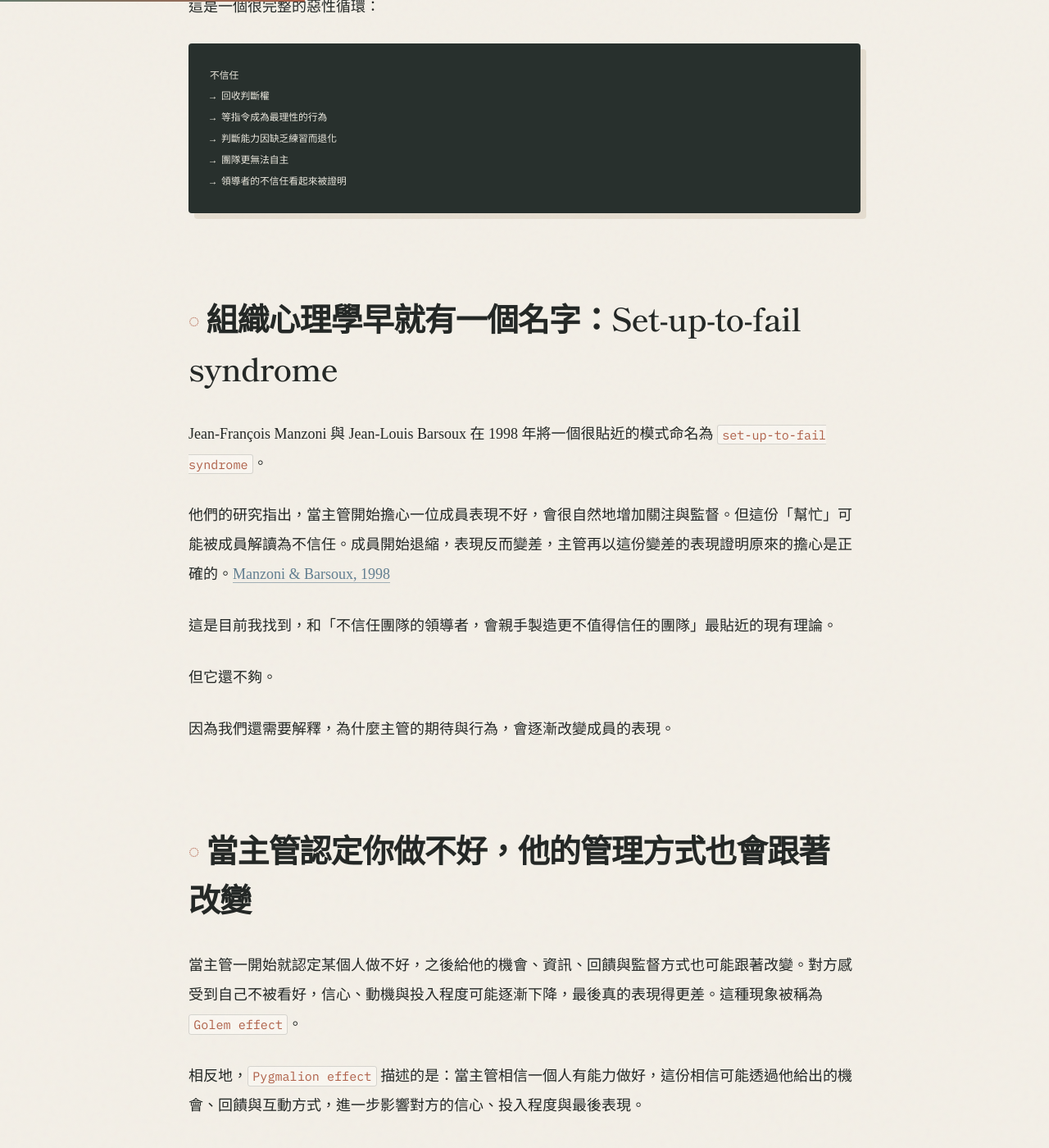
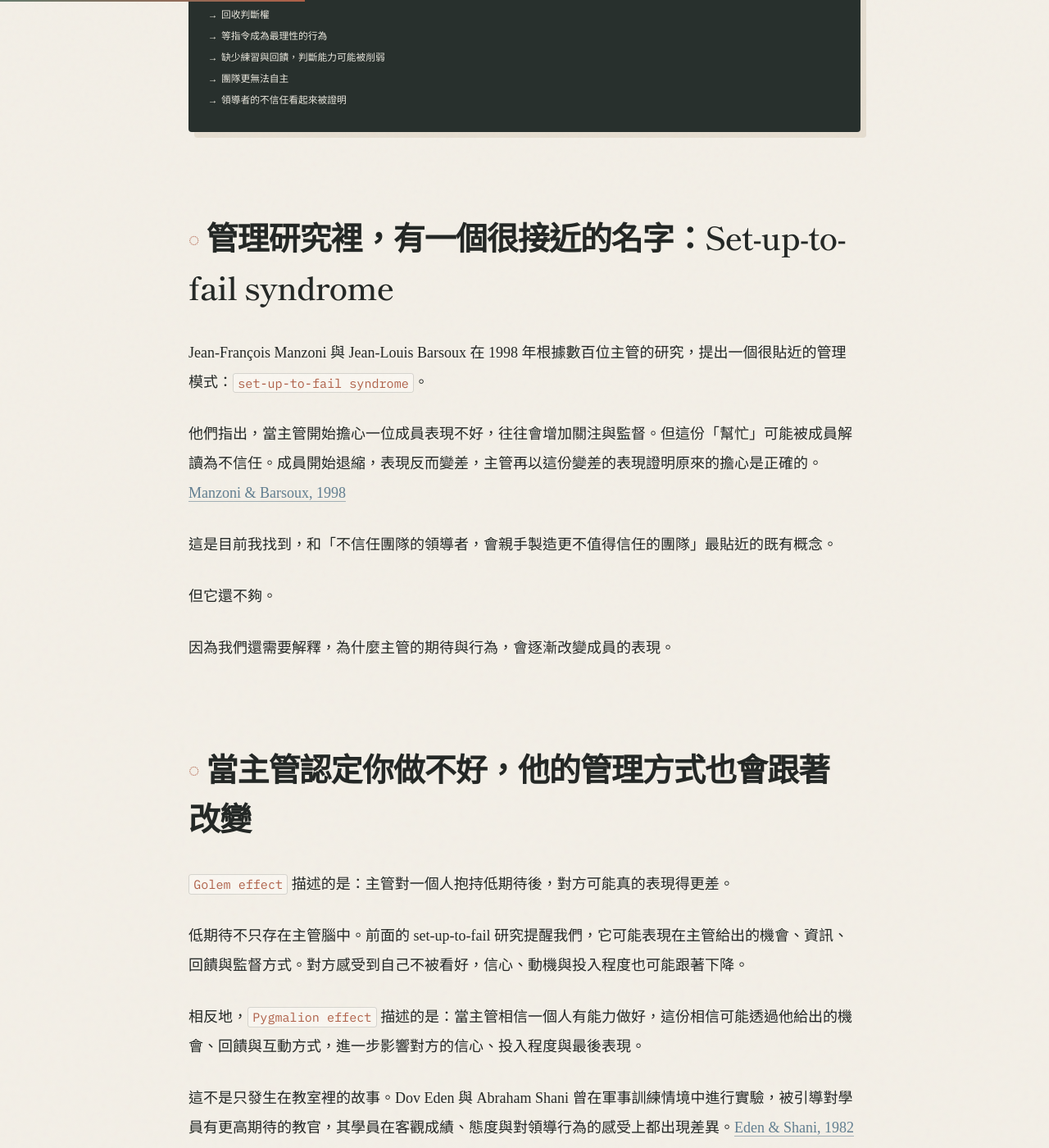
Before and after one commit to coomySF/coomySF.github.io, a Jekyll site: the page built from _posts/2026-08-05-distrust-creates-passive-teams.md, in a window 1280 px wide and 1400 px high, scrolled down 2904 px. Shown: the whole window at 82% size. Built offline with Jekyll 4.4.1, drawn with Linux system fonts in a browser that asks for light colours; some of the changed text lies outside the part shown.

Commit message:
refine article language and evidence boundaries

````diff
--- a/_posts/2026-08-05-distrust-creates-passive-teams.md
+++ b/_posts/2026-08-05-distrust-creates-passive-teams.md
@@ -8,17 +8,17 @@
   type: BlogPosting
 ---
 
-AI 剛開始起步的時候，我在面試人才就已經隱約意識到一件事：
+AI 剛起步時，我在面試人才的過程中就隱約意識到一件事：
 
 未來團隊最缺的人，可能不是技術能力最強的人，也不是溝通能力最強的人。
 
-而是那種能夠看見團隊問題，從自我價值向外擴展到團隊價值，並且會滾動實驗、重新配置資源，帶團隊突破困境的人。
+我更在意另一種人：他不只把自己的事做好，還會看見團隊卡在哪裡，試著換分工、換方法，讓其他人也能往前。
 
 這只是我當時面試人的判斷。可惜那時沒有持續記錄這些候選人後來的發展，所以我無法證明，當初看中的這種人，後來真的為團隊帶來了更大的影響。
 
 但 AI 越來越成熟後，我反而越常回想起這個判斷。
 
-因為當執行能力被 AI 大量擴充，真正稀缺的往往不再是「怎麼做」，而是：
+當 AI 把一個人的執行能力放大，真正稀缺的往往不再是「怎麼做」，而是：
 
 - 現在值得解的問題是什麼？
 - 有哪些方法可以解？
@@ -28,9 +28,7 @@
 
 知道的解法多，只代表手上的選項多。真正的決策力，是在資訊不足、資源有限、結果不確定的時候，判斷現在該選哪一條路，並承擔放棄其他選項的代價。
 
-而決策力再往上一層，就不只是自己選對。
-
-而是讓團隊下一次遇到類似問題時，更知道該怎麼判斷。
+更稀缺的是，一個人的判斷能不能留下來，讓團隊下次遇到類似問題時，也知道該怎麼選。
 
 ## 我們一邊抱怨團隊不思考，一邊收走他們思考的權利
 
@@ -48,9 +46,9 @@
 
 **在我們急著評價這個人以前，這個團隊真的允許他做判斷嗎？**
 
-如果所有局部決策都需要往上請示，自己做判斷會提高犯錯的風險，但是等指令幾乎不會被罵，那麼等指令其實才是最理性的選擇。
+如果所有局部決策都需要往上請示，自己做判斷一旦出錯就容易被責怪，等指令卻幾乎不會出事，那麼等待其實才是最理性的選擇。
 
-久了以後，成員不只是不願意做判斷，而是連判斷的能力都會因為長期沒有練習與 feedback，慢慢退化。
+我更擔心的是，成員長期缺少練習與 feedback，連判斷能力都可能逐漸被削弱。
 
 團隊會開始表現得更被動、更依賴、更無法獨立運作。
 
@@ -60,24 +58,24 @@
 
 於是進一步回收決策權。
 
-這是一個很完整的惡性循環：
+把前面的行為串起來，我目前看到的循環是：
 
 ```text
 不信任
 → 回收判斷權
 → 等指令成為最理性的行為
-→ 判斷能力因缺乏練習而退化
+→ 缺少練習與回饋，判斷能力可能被削弱
 → 團隊更無法自主
 → 領導者的不信任看起來被證明
 ```
 
-## 組織心理學早就有一個名字：Set-up-to-fail syndrome
+## 管理研究裡，有一個很接近的名字：Set-up-to-fail syndrome
 
-Jean-François Manzoni 與 Jean-Louis Barsoux 在 1998 年將一個很貼近的模式命名為 `set-up-to-fail syndrome`。
+Jean-François Manzoni 與 Jean-Louis Barsoux 在 1998 年根據數百位主管的研究，提出一個很貼近的管理模式：`set-up-to-fail syndrome`。
 
-他們的研究指出，當主管開始擔心一位成員表現不好，會很自然地增加關注與監督。但這份「幫忙」可能被成員解讀為不信任。成員開始退縮，表現反而變差，主管再以這份變差的表現證明原來的擔心是正確的。[Manzoni & Barsoux, 1998](https://pubmed.ncbi.nlm.nih.gov/10177860/)
+他們指出，當主管開始擔心一位成員表現不好，往往會增加關注與監督。但這份「幫忙」可能被成員解讀為不信任。成員開始退縮，表現反而變差，主管再以這份變差的表現證明原來的擔心是正確的。[Manzoni & Barsoux, 1998](https://pubmed.ncbi.nlm.nih.gov/10177860/)
 
-這是目前我找到，和「不信任團隊的領導者，會親手製造更不值得信任的團隊」最貼近的現有理論。
+這是目前我找到，和「不信任團隊的領導者，會親手製造更不值得信任的團隊」最貼近的既有概念。
 
 但它還不夠。
 
@@ -85,7 +83,9 @@
 
 ## 當主管認定你做不好，他的管理方式也會跟著改變
 
-當主管一開始就認定某個人做不好，之後給他的機會、資訊、回饋與監督方式也可能跟著改變。對方感受到自己不被看好，信心、動機與投入程度可能逐漸下降，最後真的表現得更差。這種現象被稱為 `Golem effect`。
+`Golem effect` 描述的是：主管對一個人抱持低期待後，對方可能真的表現得更差。
+
+低期待不只存在主管腦中。前面的 set-up-to-fail 研究提醒我們，它可能表現在主管給出的機會、資訊、回饋與監督方式。對方感受到自己不被看好，信心、動機與投入程度也可能跟著下降。
 
 相反地，`Pygmalion effect` 描述的是：當主管相信一個人有能力做好，這份相信可能透過他給出的機會、回饋與互動方式，進一步影響對方的信心、投入程度與最後表現。
 
@@ -95,7 +95,7 @@
 
 這個限制很重要。
 
-它表示「相信就會變強」不是一條無條件定律。任務類型、組織文化、成員的初始能力，都可能改變結果。
+它表示「相信就會變強」不是一條無條件定律。至少現有統合分析顯示，軍事與商業情境、成員的初始表現，都會影響效果大小。這也提醒我，不能忽略任務與組織環境的差異。
 
 真正值得注意的是：**領導者的期待不會只留在腦中。它會滲透到分配任務、提供資訊、允許試錯、提供回饋與回收決策權的每一個動作裡。**
 
@@ -107,9 +107,9 @@
 
 如果挑戰現狀會被當成不配合，承認錯誤會被當成無能，主動嘗試失敗會失去下一次機會，那不說話、不試驗、不承擔，反而才是理性自保。
 
-Amy Edmondson 研究了 51 個工作團隊，想了解一件事：團員能不能放心提問、承認錯誤或提出不同意見，而不用擔心自己因此被羞辱或處罰。她把這種感受稱為「心理安全」。研究發現，當團員感到比較安全時，也更常一起討論錯誤、尋找改善方法，而這些做法又和團隊表現有關。[Edmondson, 1999](https://doi.org/10.2307/2666999)
+Amy Edmondson 研究了一家製造業公司的 51 個工作團隊，想了解一件事：團員能不能放心提問、承認錯誤或提出不同意見，而不用擔心自己因此被羞辱或處罰。她把這種感受稱為「心理安全」。研究發現，當團員感到比較安全時，也更常一起討論錯誤、尋找改善方法，而這些做法又和團隊表現有關。[Edmondson, 1999](https://doi.org/10.2307/2666999)
 
-另一項包含 3,149 位員工與 223 位經理的研究，想了解什麼會讓員工願意提出改善建議。結果發現，比起主管表現得多有願景，員工更在意的是：主管到底聽不聽得進不同意見。在這項研究中，感受到主管願意傾聽的員工，也更常把問題與建議說出來。[Detert & Burris, 2007](https://journals.aom.org/doi/abs/10.5465/AMJ.2007.26279183)
+另一項研究分析同一家連鎖餐飲企業的 3,149 位員工與 223 位經理，想了解什麼會讓員工願意提出改善建議。在這份資料裡，相較於轉型領導，管理者是否願意聽取不同意見，與員工提出改善建議的關聯更穩定；這段關聯有一部分來自員工感受到的心理安全。[Detert & Burris, 2007](https://journals.aom.org/doi/abs/10.5465/AMJ.2007.26279183)
 
 這補上了不信任循環裡最關鍵的一段：
 
@@ -160,7 +160,9 @@
 
 這樣團員不是只能照著指令做，也不是被丟著自己想辦法。他有空間做決定，主管也知道遇到什麼狀況時需要一起處理。
 
-這樣做比較麻煩的地方是，主管不能只說一句「你要自己負責」。他要先說清楚團員可以決定到哪裡，也要給他完成工作需要的東西。團員第一次沒有做好時，主管也不能馬上把事情接回來，而是要先一起看問題出在哪裡，以及下一次可以怎麼調整。
+這樣做比較麻煩。主管不能只說一句「你要自己負責」，還要先講清楚團員可以決定到哪裡，並提供完成工作需要的資訊與資源。
+
+團員第一次沒有做好時，主管也不能馬上把事情接回來。雙方要先一起看問題出在哪裡，以及下一次可以怎麼調整。
 
 但這不代表主管在任何情況下都不能接手。如果一個錯誤可能立刻造成嚴重損失、事情發生後無法重來，或團員連基本做法都還不熟悉，由主管先做決定仍然是合理的。
 
````
Also changed, not shown: _posts/2026-08-05-leadership-agent-loops.md (+9 -7 lines).
